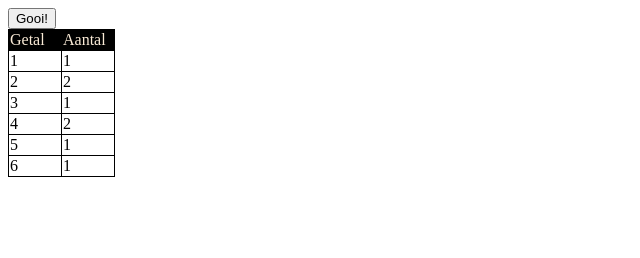
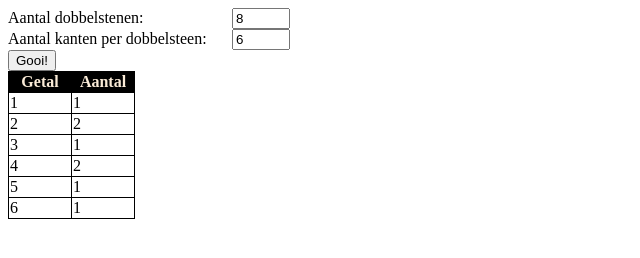
Before and after one commit to script-course/JS-dice, a plain HTML site: page Gerard/index.html in a window 1280 px wide. Both pictures are taken after a click on the button "Gooi!". Shown: the whole page, without its empty margins (0-640 px from the left). Drawn offline with Linux system fonts and the light colour scheme.

Commit message:
Made the ultimate dicethrower

```diff
--- a/Gerard/index.html
+++ b/Gerard/index.html
@@ -5,45 +5,44 @@
         <meta name="viewport" content="width=device-width, initial-scale=1.0" />
         <title>JavaScript Dobbelstenen</title>
         <style>
-            td {
+            td,
+            th {
                 border: 1px solid black;
+                width: 60px;
+            }
+
+            input {
                 width: 50px;
+            }
+
+            span {
+                display: inline-block;
+                width: 220px;
             }
         </style>
     </head>
     <body>
+        <div>
+            <span>Aantal dobbelstenen:</span>
+            <input type="number" id="die-count" value="8" min="0" />
+        </div>
+
+        <div>
+            <span>Aantal kanten per dobbelsteen:</span>
+            <input type="number" id="die-sides" value="6" min="0" />
+        </div>
+
         <button id="click">Gooi!</button>
 
         <!-- Step 10: Emmet used: table>tr*7>td*2 -->
         <table style="border-collapse: collapse">
-            <tr style="background-color: black; color: antiquewhite">
-                <td>Getal</td>
-                <td>Aantal</td>
-            </tr>
-            <tr>
-                <td>1</td>
-                <td id="1"></td>
-            </tr>
-            <tr>
-                <td>2</td>
-                <td id="2"></td>
-            </tr>
-            <tr>
-                <td>3</td>
-                <td id="3"></td>
-            </tr>
-            <tr>
-                <td>4</td>
-                <td id="4"></td>
-            </tr>
-            <tr>
-                <td>5</td>
-                <td id="5"></td>
-            </tr>
-            <tr>
-                <td>6</td>
-                <td id="6"></td>
-            </tr>
+            <thead>
+                <tr style="background-color: black; color: antiquewhite">
+                    <th>Getal</th>
+                    <th>Aantal</th>
+                </tr>
+            </thead>
+            <tbody id="die-table"></tbody>
         </table>
 
         <script src="script.js"></script>
--- a/Gerard/script.js
+++ b/Gerard/script.js
@@ -42,22 +42,61 @@
 // };
 
 // Step 11
-const DIE_COUNT = 8;
+// const DIE_COUNT = 8;
 
-// Using Math.ceil here, because you want from 1 to 6
-const randomDie = () => Math.ceil(Math.random() * 6);
+// // Using Math.ceil here, because you want from 1 to 6
+// const randomDie = () => Math.ceil(Math.random() * 6);
+
+// document.getElementById('click').onclick = () => {
+//     const dice = [];
+//     const count = {1: 0, 2: 0, 3: 0, 4: 0, 5: 0, 6: 0};
+
+//     for (let _ = 0; _ < DIE_COUNT; _++) {
+//         const die = randomDie();
+//         dice.push(die);
+//         count[die]++;
+//     }
+
+//     for (const nr in count) {
+//         document.getElementById(nr).innerHTML = count[nr];
+//     }
+// };
+
+// Ultimate
+
+/** @type {HTMLInputElement} */
+const dieCountInputElement = document.getElementById('die-count');
+/** @type {HTMLInputElement} */
+const dieSidesInputElement = document.getElementById('die-sides');
+
+/** @type {HTMLTableSectionElement} */
+const dieTableElement = document.getElementById('die-table');
+
+/**
+ * Create a random die
+ * @param {number} sides number of sides
+ */
+const randomDie = sides => Math.ceil(Math.random() * sides);
 
 document.getElementById('click').onclick = () => {
-    const dice = [];
-    const count = {1: 0, 2: 0, 3: 0, 4: 0, 5: 0, 6: 0};
+    // Clear the table first
+    while (dieTableElement.firstElementChild) dieTableElement.removeChild(dieTableElement.firstElementChild);
 
-    for (let _ = 0; _ < DIE_COUNT; _++) {
-        const die = randomDie();
-        dice.push(die);
-        count[die]++;
-    }
+    const count = {};
+    const dieCount = dieCountInputElement.value;
+    const dieSides = dieSidesInputElement.value;
 
-    for (const nr in count) {
-        document.getElementById(nr).innerHTML = count[nr];
+    for (let dieSide = 1; dieSide <= dieSides; dieSide++) count[dieSide] = 0;
+
+    for (let _ = 1; _ <= dieCount; _++) count[randomDie(dieSides)]++;
+
+    for (const side in count) {
+        const row = dieTableElement.insertRow();
+
+        const sideCell = row.insertCell();
+        sideCell.innerHTML = side;
+
+        const amountCell = row.insertCell();
+        amountCell.innerHTML = count[side];
     }
 };
```
